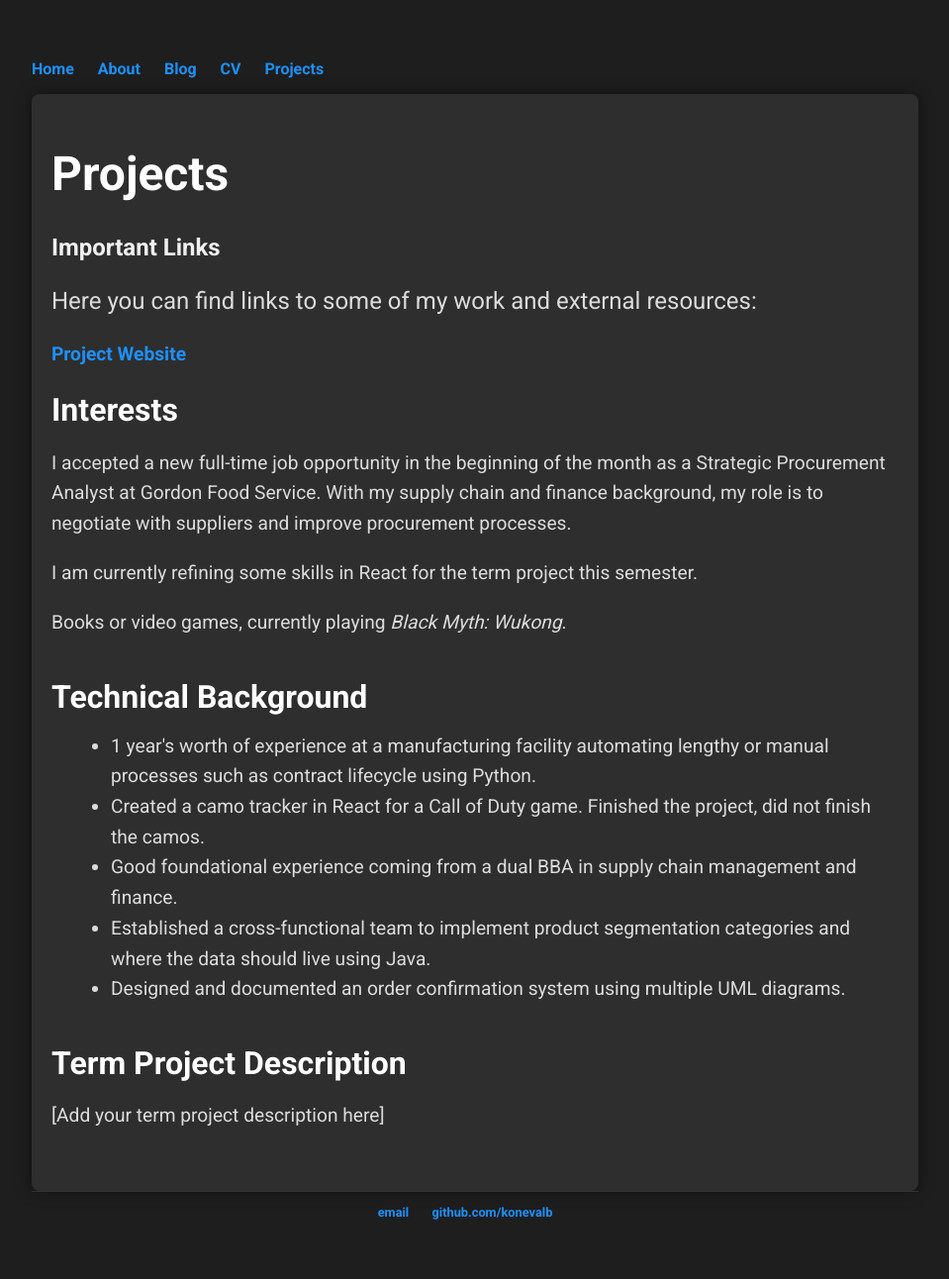
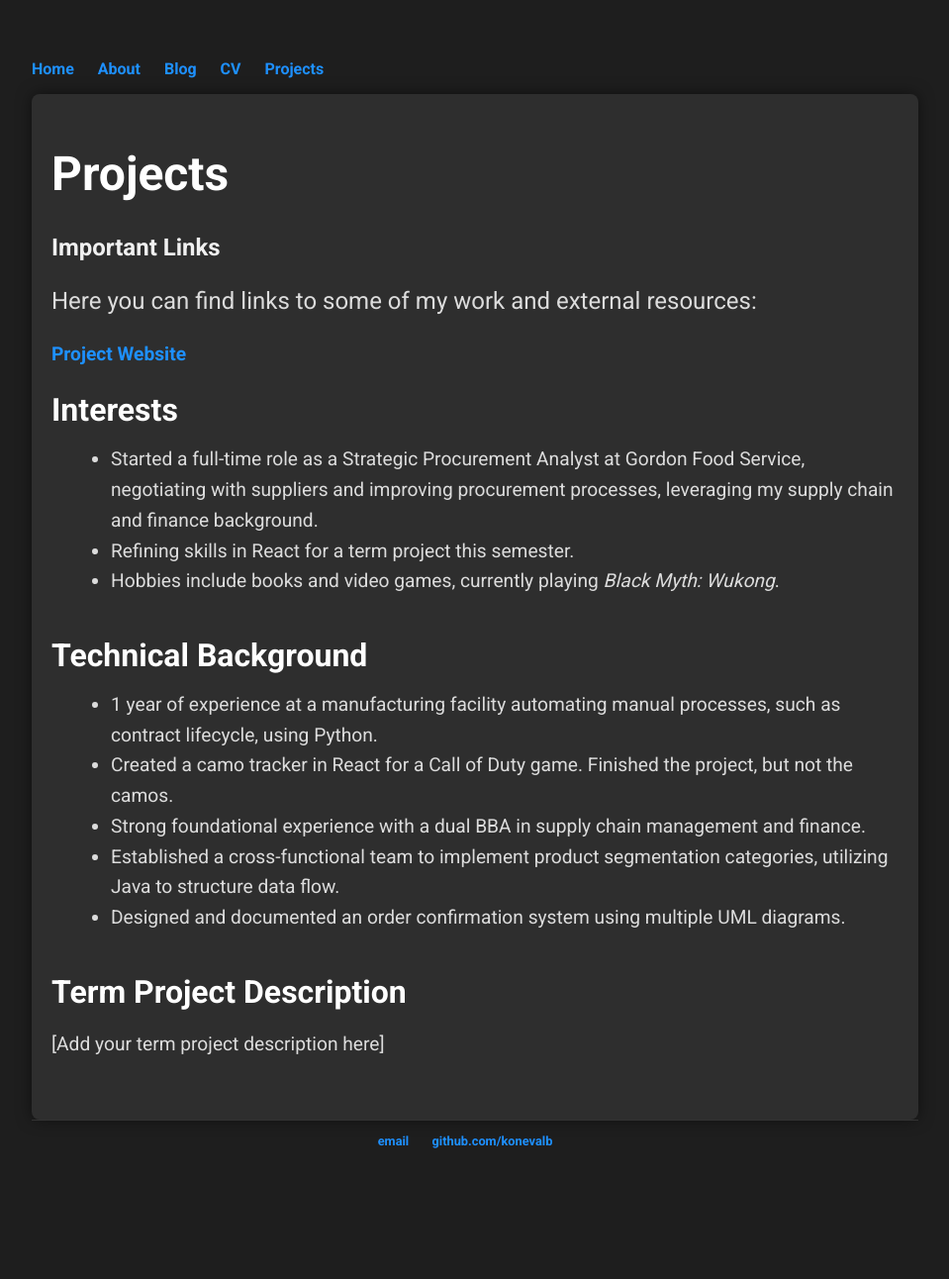
Before and after one commit to konevalb/konevalb.github.io, a Jekyll site: the page built from project.html, in a window 1280 px wide. Shown: the whole page at 99% size, without its empty margins (160-1119 px from the left). Built offline with Jekyll 4.4.1, drawn with Linux system fonts in a browser that asks for light colours; after the commit the page ends 1220 px from its top, so only the background shows below that.

Commit message:
Update project.html

```diff
--- a/project.html
+++ b/project.html
@@ -17,19 +17,21 @@ title: Projects
     <!-- Interests Section -->
     <div class="section">
         <h2>Interests</h2>
-        <p>I accepted a new full-time job opportunity in the beginning of the month as a Strategic Procurement Analyst at Gordon Food Service. With my supply chain and finance background, my role is to negotiate with suppliers and improve procurement processes.</p>
-        <p>I am currently refining some skills in React for the term project this semester.</p>
-        <p>Books or video games, currently playing <em>Black Myth: Wukong</em>.</p>
+        <ul>
+            <li>Started a full-time role as a Strategic Procurement Analyst at Gordon Food Service, negotiating with suppliers and improving procurement processes, leveraging my supply chain and finance background.</li>
+            <li>Refining skills in React for a term project this semester.</li>
+            <li>Hobbies include books and video games, currently playing <em>Black Myth: Wukong</em>.</li>
+        </ul>
     </div><!-- /.section -->
 
     <!-- Technical Background Section -->
     <div class="section">
         <h2>Technical Background</h2>
         <ul>
-            <li>1 year's worth of experience at a manufacturing facility automating lengthy or manual processes such as contract lifecycle using Python.</li>
-            <li>Created a camo tracker in React for a Call of Duty game. Finished the project, did not finish the camos.</li>
-            <li>Good foundational experience coming from a dual BBA in supply chain management and finance.</li>
-            <li>Established a cross-functional team to implement product segmentation categories and where the data should live using Java.</li>
+            <li>1 year of experience at a manufacturing facility automating manual processes, such as contract lifecycle, using Python.</li>
+            <li>Created a camo tracker in React for a Call of Duty game. Finished the project, but not the camos.</li>
+            <li>Strong foundational experience with a dual BBA in supply chain management and finance.</li>
+            <li>Established a cross-functional team to implement product segmentation categories, utilizing Java to structure data flow.</li>
             <li>Designed and documented an order confirmation system using multiple UML diagrams.</li>
         </ul>
     </div><!-- /.section -->
```
